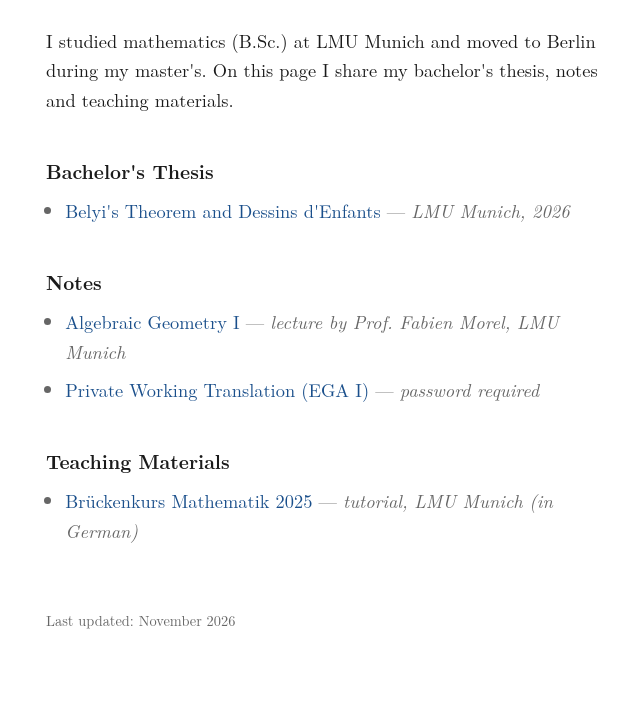
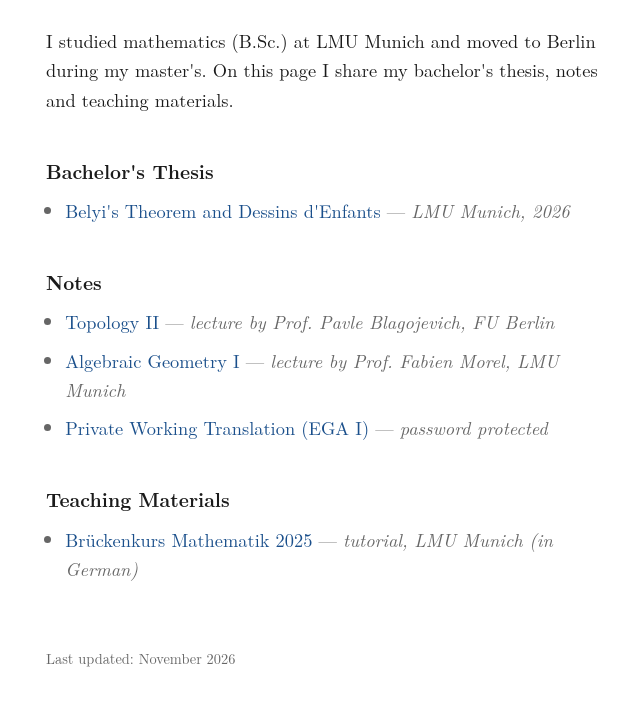
Before and after one commit to mewtiple/math, a plain HTML site: page index.html in a window 1280 px wide. Shown: the part 140-846 px from the top of the page, without its empty margins (314-954 px from the left). Drawn offline with Linux system fonts and the light colour scheme; a web font is replaced by a local one.

Commit message:
more changes

```diff
--- a/index.html
+++ b/index.html
@@ -34,6 +34,12 @@
       <h2>Notes</h2>
       <ul class="dateien">
         <li>
+          <a href="notes/topology-2">
+            <span class="titel">Topology II</span>
+            <span class="thema">lecture by Prof. Pavle Blagojevich, FU Berlin</span>
+          </a>
+        </li>
+        <li>
           <a href="notes/algebraic-geometry-1/">
             <span class="titel">Algebraic Geometry I</span>
             <span class="thema">lecture by Prof. Fabien Morel, LMU Munich</span>
@@ -42,7 +48,7 @@
         <li>
           <a href="notes/private-translation/">
             <span class="titel">Private Working Translation (EGA I)</span>
-            <span class="thema">password required</span>
+            <span class="thema">password protected</span>
           </a>
         </li>
       </ul>
```
